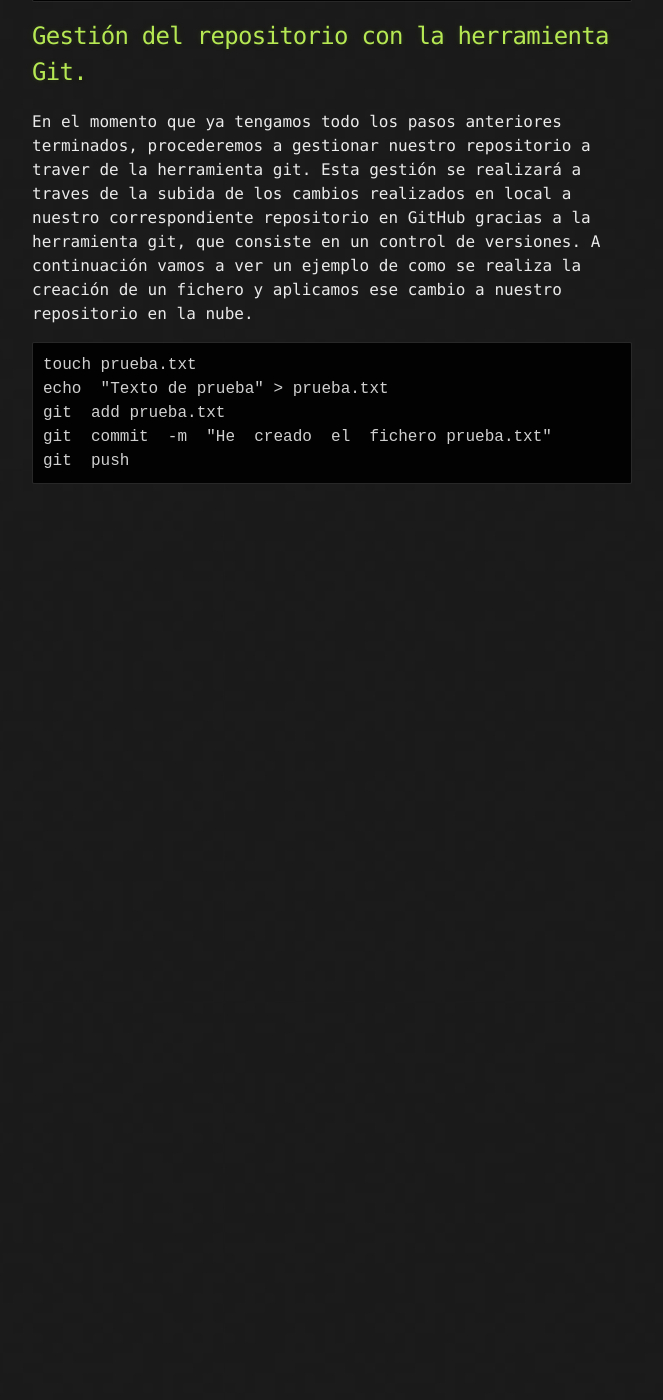
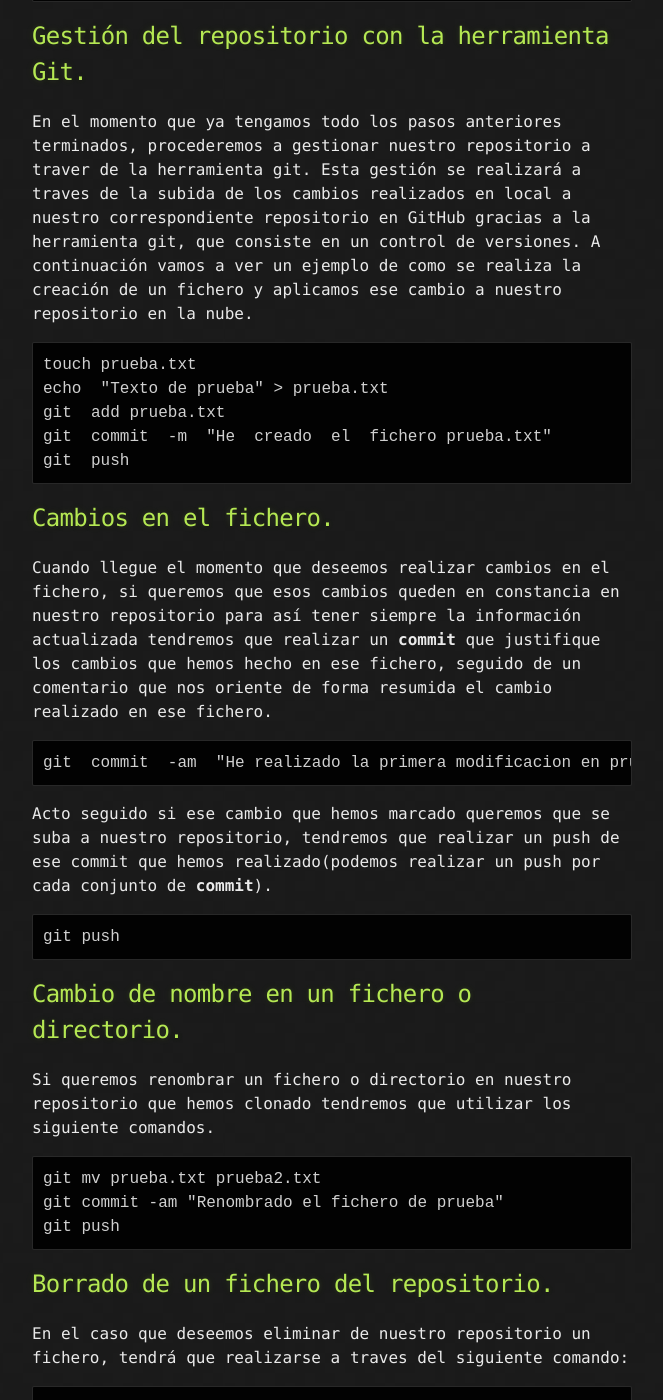
Before and after one commit to juanjoselopezroldan/juanjoselopezroldan.github.io, a Jekyll site: the page built from contenido/github.md, in a window 1280 px wide and 1400 px high, scrolled down 2190 px. Shown: the whole window, without its empty margins (308-971 px from the left). Built offline with Jekyll 4.4.1, drawn with Linux system fonts in a browser that asks for light colours; our own code applies the rules of GitHub Pages for plain Markdown files; before the commit the page ends 2694 px from its top, so only the background shows below that; some of the changed text lies outside the part shown.

Commit message:
Ultima modificación del fichero github

````diff
--- a/contenido/github.md
+++ b/contenido/github.md
@@ -59,3 +59,52 @@ git  add prueba.txt
 git  commit  -m  "He  creado  el  fichero prueba.txt"
 git  push
 ```
+
+## [](#header-2)Cambios en el fichero.
+Cuando llegue el momento que deseemos realizar cambios en el fichero, si queremos que esos cambios queden en constancia en nuestro repositorio para así tener siempre la información actualizada tendremos que realizar un **commit** que justifique los cambios que hemos hecho en ese fichero, seguido de un comentario que nos oriente de forma resumida el cambio realizado en ese fichero.
+```
+git  commit  -am  "He realizado la primera modificacion en prueba.txt"
+```
+
+Acto seguido si ese cambio que hemos marcado queremos que se suba a nuestro repositorio, tendremos que realizar un push de ese commit que hemos realizado(podemos realizar un push por cada conjunto de **commit**).
+
+```
+git push
+```
+
+## [](#header-2)Cambio de nombre en un fichero o directorio.
+Si queremos renombrar un fichero o directorio en nuestro repositorio que hemos clonado tendremos que utilizar los siguiente comandos.
+
+```
+git mv prueba.txt prueba2.txt
+git commit -am "Renombrado el fichero de prueba"
+git push
+```
+
+## [](#header-2)Borrado de un fichero del repositorio.
+En el caso que deseemos eliminar de nuestro repositorio un fichero, tendrá que realizarse a traves del siguiente comando:
+
+```
+git rm prueba2.txt
+git commit -am "eliminacion del fichero prueba2"
+git push
+```
+
+## [](#header-2)Actualización de la información con nuestro repositorio.
+Si se da el caso en el que nuestro repositorio ha sido modificado por otra persona ó que hemos modificado el repositorio desde otro lugar o desde la web, tendremos que actualizar la información que almacenamos en nuestro directorio en local para así tener la información coherente, que siempre esté actualizada y que contraste con la información del repositorio en remoto.
+Para ello tendremos que introducir el siguiente comando.
+
+```
+git pull
+```
+
+## [](#header-2)¿Cómo gestionar los directorios dentro del repositorio?
+Para la gestión de los directorios dentro de un repositorio lo haremos de forma similar a la gestión que realizamos con los ficheros.
+Utilizaremos un **git add "directorio"** para dejar marcar la creación del directorio y su correspondiente **git commit -am "creacion de directorio"** para marcar que ha sido creado y el **git push** para subir la información y la nueva creación del directorio en nuestro repositorio.
+
+## [](#header-2)Comprobar el estado del repositorio.
+Para finalizar con este breve tutorial del uso de **Git**, vamos a comprobar el estado en el que se encuentra nuestro repositorio clonado en local, para ello introduciremos el siguiente comando:
+
+```
+git status
+```
````
